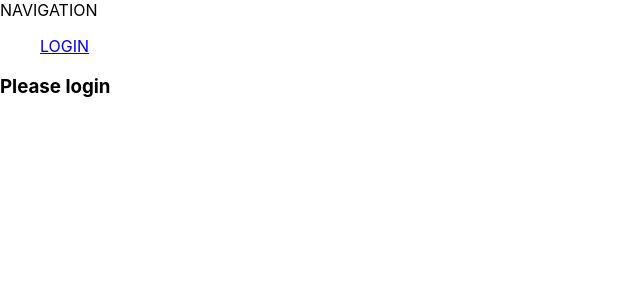
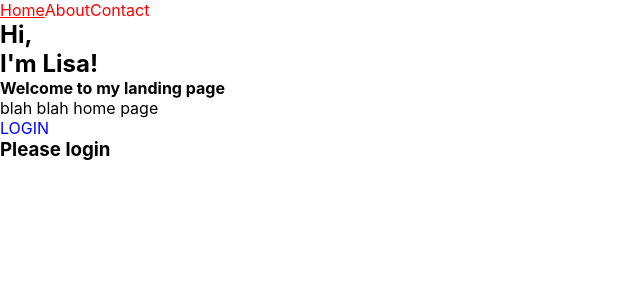
Before and after one commit to lisaleegithub/holiday-finder-app, a React (Create React App) app in the folder client/: page /home in a window 1280 px wide. Shown: the top 300 px of the page, without its empty margins (0-640 px from the left). Built offline with nearby package versions, Linux system fonts and the light colour scheme; no server answers.

Commit message:
Add navigation bar and routers with some styling. Do not merge yet.

```diff
--- a/client/src/App.css
+++ b/client/src/App.css
@@ -24,10 +24,6 @@
   color: white;
 }
 
-.App-link {
-  color: #61dafb;
-}
-
 @keyframes App-logo-spin {
   from {
     transform: rotate(0deg);
@@ -40,3 +36,35 @@
 ul{
   list-style: none;
 }
+
+/* added */
+* {
+  margin: 0;
+  padding: 0;
+  box-sizing: border-box;
+}
+
+a, li {
+  text-decoration: none;
+  list-style-type: none;
+  color: blue;
+}
+
+a:hover {
+  text-decoration: underline;
+}
+
+.btn:hover {
+  background: rgba(253, 253, 253, 0.5);
+  transition: 0.3s ease;
+}
+
+.nav {
+  color: blue;
+  display: flex;
+  align-items: center;
+}
+
+.nav a {
+  color: red;
+}
--- a/client/src/App.js
+++ b/client/src/App.js
@@ -3,6 +3,8 @@ import Login from './components/Login';
 import Trip from './components/Trip';
 import { useState, useEffect } from "react";
 import Navigation from './components/Navigation';
+import { Outlet } from "react-router-dom";
+
 
 function App() {
 
@@ -29,6 +31,7 @@ function App() {
   return (
     <div className="container">
       <Navigation />
+      <Outlet />
       <Login user={user}/>
       {user ? <Trip user={user}/> : (<h3>Please login</h3>)}
       {/* add how to use this app */}
--- /dev/null
+++ b/client/src/Routes/About.js
@@ -0,0 +1,10 @@
+export default function About() {
+    return (
+        <section>
+            <h3>About Me</h3>
+            <p>
+                blah blah
+            </p>
+        </section>
+    );
+}
--- /dev/null
+++ b/client/src/Routes/Contact.js
@@ -0,0 +1,9 @@
+import React from "react";
+
+export default function Contact() {
+    return (
+      <div>
+        <h3>Contact Me</h3>
+      </div>
+    );
+  }
--- /dev/null
+++ b/client/src/Routes/Home.js
@@ -0,0 +1,18 @@
+import React from "react";
+// import { Link } from "react-router-dom";
+
+export default function Home() {
+    return (
+        <header>
+            <h2>Hi,</h2>
+            <h2>I'm Lisa!</h2>
+            <h4>Welcome to my landing page</h4>
+            <p>
+                blah blah home page
+            </p>
+            {/* <Link to="/about">
+                <button className="btn"> Read more..</button>
+            </Link> */}
+        </header>
+    )
+}
--- a/client/src/components/Login.js
+++ b/client/src/components/Login.js
@@ -5,7 +5,7 @@ const Login = ({user}) => {
             <ul>
                 {/* if there is no user, bring the login. If there is, bring logout  */}
                 {!user ? (<li> <a href="/login">LOGIN</a></li>)
-                    : (<li> Hello, {user.name}<a href="/logout">LOGOUT</a></li>)}
+                    : (<li> Hello, {user.name}{" "}<a href="/logout">LOGOUT</a></li>)}
             </ul>
         </nav >
     )
--- a/client/src/components/Navigation.js
+++ b/client/src/components/Navigation.js
@@ -1,8 +1,18 @@
 import React from "react";
+import { Link } from "react-router-dom";
 
 export default function Navigation() {
     return (<nav className="nav">
-        NAVIGATION
+        <li>
+            {" "}
+        <Link to="/home">Home</Link>{" "}
+        </li>
+        <li>
+          <Link to="/about">About</Link>
+        </li>
+        <li>
+          <Link to="/contact">Contact</Link>
+        </li>
     </nav>
     )
 }
--- a/client/src/index.js
+++ b/client/src/index.js
@@ -3,11 +3,23 @@ import ReactDOM from 'react-dom';
 import './index.css';
 import App from './App';
 import reportWebVitals from './reportWebVitals';
+import Home from './Routes/Home';
+import Contact from './Routes/Contact';
+import About from './Routes/About';
+
+import { BrowserRouter as Router, Routes, Route } from "react-router-dom";
+
 
 ReactDOM.render(
-  <React.StrictMode>
-    <App />
-  </React.StrictMode>,
+  <Router>
+    <Routes>
+      <Route path="/" element={<App />}>
+        <Route path="/home" element={<Home />} />
+        <Route path="/contact" element={<Contact />} />
+        <Route path="/about" element={<About />} />
+      </Route>
+    </Routes>
+  </Router>,
   document.getElementById('root')
 );
 
```
